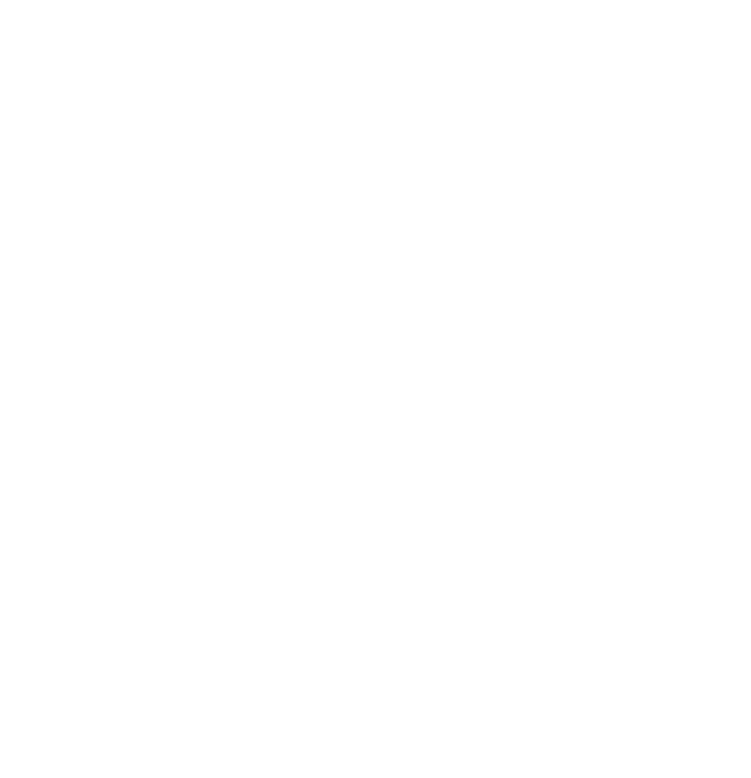
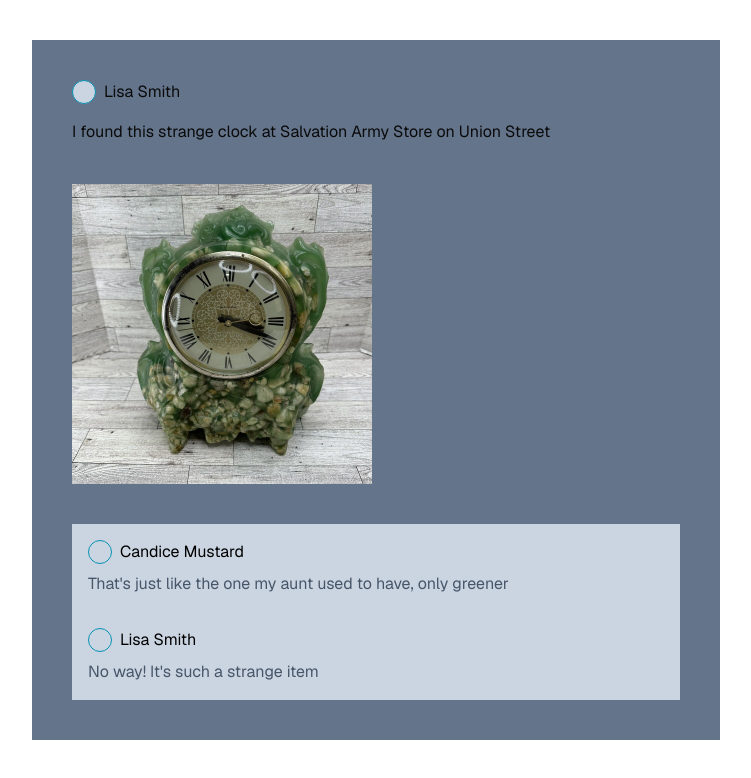
Before and after one commit to SaraDonaldson/weird-wonderful-finds-site, a Next.js app: page /forum in a window 1280 px wide. Shown: the top 778 px of the page, without its empty margins (264-1015 px from the left). Built offline with nearby package versions, Linux system fonts and the light colour scheme.

Commit message:
lay foundation for comment components

```diff
--- a/components/controllers/ForumController/ForumController.tsx
+++ b/components/controllers/ForumController/ForumController.tsx
@@ -5,10 +5,35 @@
 const dummyPosts: Post [] = [
     {
     dateCreated: new Date("3rd february 2025"),
-    textContent: "",
-    media: [""],
+    textContent: "I found this strange clock at Salvation Army Store on Union Street",
+    media: ["/s-l1200.jpg"],
     tags:  [""],
-    author: "Lisa Smith",
+    author: {
+        name: "Lisa Smith",
+        profileImage: "...",
+        profileLink: "/view-profile/lisa-smith"
+        },
+    comments: [
+        {
+            author: {
+                name: "Candice Mustard",
+                profileImage: "...",
+                profileLink: "/view-profile/lisa-smith"
+            },
+            text: "That's just like the one my aunt used to have, only greener",
+            dateCreated: new Date("4th february 2025")
+        },
+         {
+            author: {
+                name: "Lisa Smith",
+                profileImage: "...",
+                profileLink: "/view-profile/lisa-smith"
+            },
+            text: "No way! It's such a strange item",
+            dateCreated: new Date("4th february 2025")
+        },
+
+    ]
     },
 
 
@@ -16,7 +41,7 @@
 
 function ForumController() {
   return (
-    <div>
+    <div className='w-full min-h-screen'>
         <ScrollableFeed posts={dummyPosts}/>
     </div>
   )
--- a/components/feedLayouts/ScrollableFeed/ScrollableFeed.tsx
+++ b/components/feedLayouts/ScrollableFeed/ScrollableFeed.tsx
@@ -9,15 +9,16 @@
 function ScrollableFeed({posts}:ScrollableFeedProps) {
 
   return (
-    <div>
-       {posts?.map((post:PostType, i) => {
-        return(
-            <div key= {i}>
-                <Post {...post}/>
-            </div>
-        )
-       })}
+    <div className="w-3/5 h-screen mx-auto px-10 py-10 flex-col">
+        <div className="flex flex-col h-screen">
 
+            {posts?.map((post:PostType, i) => {
+                return(
+                    <Post  key= {i} {...post}/>
+                )
+            })}
+
+        </div>
     </div>
   )
 }
--- /dev/null
+++ b/components/posts/Comment/Comment.tsx
@@ -0,0 +1,27 @@
+import { PostComment } from '@/types/post'
+import Link from 'next/link'
+import React from 'react'
+
+interface CommentProps{
+    comment: PostComment
+}
+function Comment({comment}:CommentProps) {
+
+  return (
+    <div className='flex flex-col gap-2 p-4 bg-slate-300 text-black'>
+        <div className='flex flex-row gap-2'>
+            <div className="rounded-xl border-cyan-600 border bg-slate-300 h-6 w-6"></div>
+            <span><Link href={comment.author.profileLink}>
+                   {comment.author.name}</Link></span>
+        </div>
+        {comment.text &&
+            <div className='text-slate-600'>
+                <span>{comment.text}</span>
+            </div>
+        }
+
+    </div>
+  )
+}
+
+export default Comment
--- a/components/posts/Post/Post.tsx
+++ b/components/posts/Post/Post.tsx
@@ -1,13 +1,46 @@
 import { Post as PostType } from '@/types/post'
+import Link from 'next/link'
 import React from 'react'
+import Comment from '../Comment/Comment'
+import Image from 'next/image'
 
 
 function Post( {...props}: PostType) {
 
 
   return (
-    <div className=''>
+    <div className='w-full flex flex-col bg-slate-500 min-h-14 p-10 gap-4'>
+        <div className='flex flex-row gap-2'>
+            <div className="rounded-xl border-cyan-600 border bg-slate-300 h-6 w-6"></div>
+            <span><Link href={props.author.profileLink}>
+                   {props.author.name}</Link></span>
+        </div>
 
+        <div>
+            <span>{props.textContent}</span>
+        </div>
+        { props.media &&
+            <div className='my-6'>
+                <Image
+                    height= {300}
+                    width = {300}
+                    src= {props.media[0]}
+                    alt = "clock"
+                />
+            </div>
+
+        }
+
+        <div>
+            {
+                props.comments &&
+                props.comments.map((comment, i) => {
+                    return(
+                        <Comment key={i} comment ={comment}/>
+                    )
+                })
+            }
+        </div>
 
     </div>
   )
```
Also changed, not shown: types/post.ts (+15 -1 lines), public/s-l1200.jpg (added).
